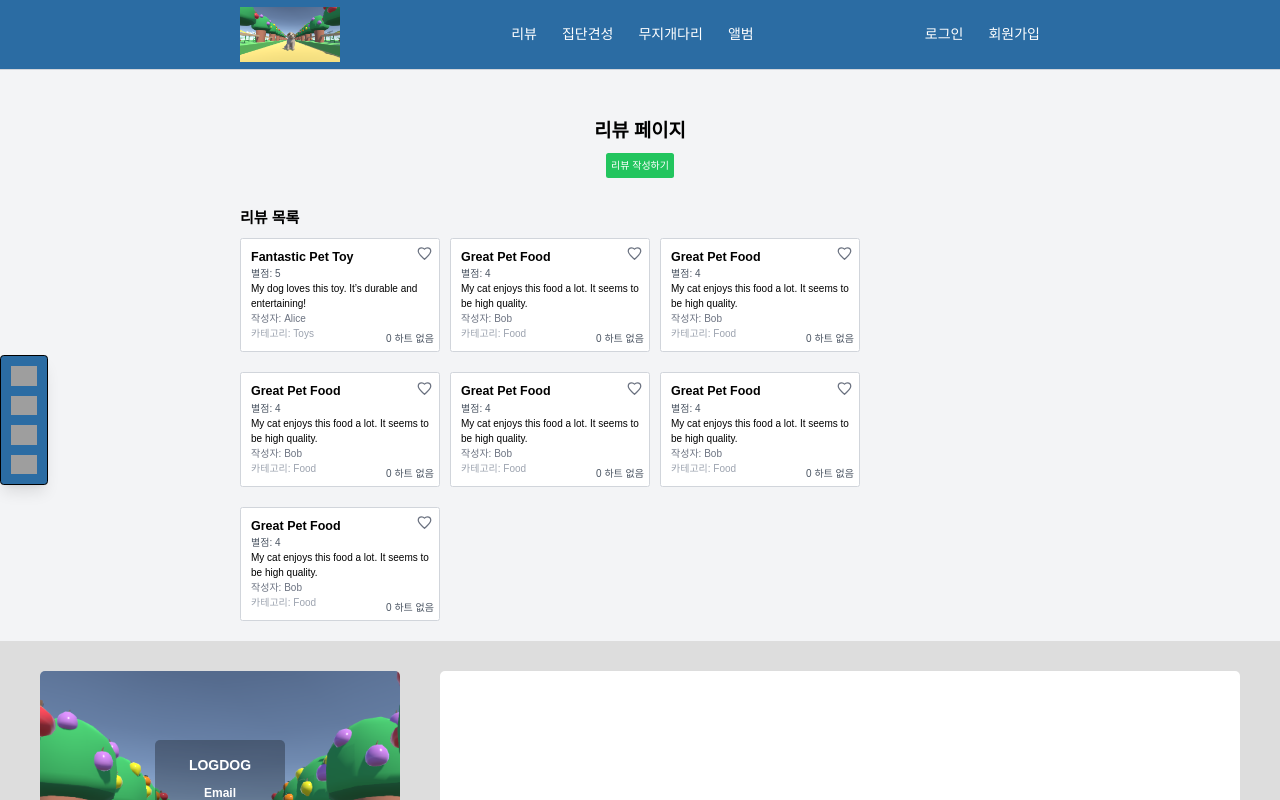
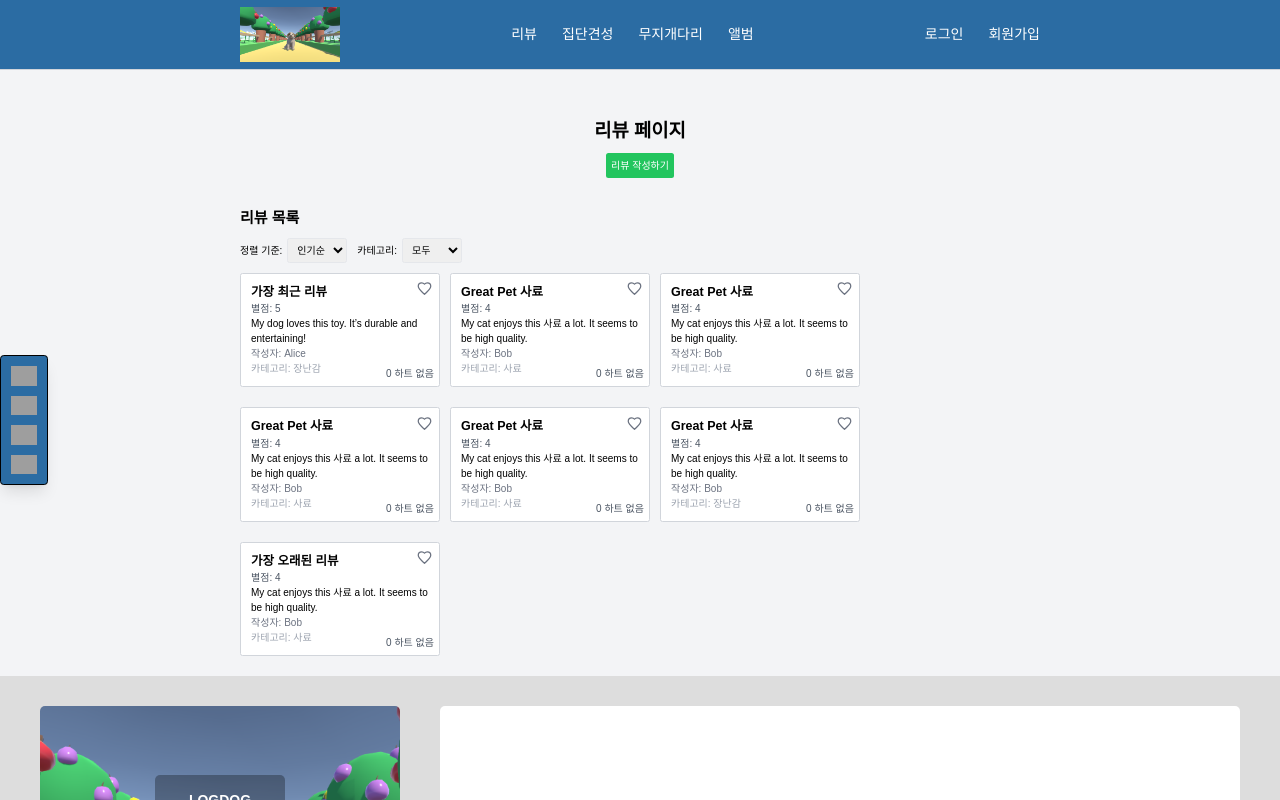
Before and after one commit to eqypo9/logdog, a Next.js app: page /reviews in a window 1280 px wide. Shown: the top 800 px of the page. Built offline with nearby package versions, Linux system fonts and the light colour scheme; grey boxes are pictures that could not be loaded; a web font is replaced by a local one.

Commit message:
feat: Sorting reviews by popularity, createdAt, category

```diff
--- a/src/pages/reviews/index.tsx
+++ b/src/pages/reviews/index.tsx
@@ -14,6 +14,8 @@ const Reviews: React.FC = () => {
       return acc;
     }, {} as Record<string, number>)
   );
+  const [sortCriteria, setSortCriteria] = useState<string>('popularity');
+  const [categoryFilter, setCategoryFilter] = useState<string>('all');
 
   const handleReviewClick = (review: any) => {
     setSelectedReview(review);
@@ -43,6 +45,22 @@ const Reviews: React.FC = () => {
     });
   };
 
+  const filteredReviews = mockReview.filter(review =>
+    categoryFilter === 'all' || review.category === categoryFilter
+  );
+
+  const sortedReviews = filteredReviews
+    .sort((a, b) => {
+      switch (sortCriteria) {
+        case 'popularity':
+          return (reviewLikes[b._id] || 0) - (reviewLikes[a._id] || 0);
+        case 'latest':
+          return new Date(b.createdAt).getTime() - new Date(a.createdAt).getTime();
+        default:
+          return 0;
+      }
+    });
+
   return (
     <div className='flex flex-col items-center p-4 bg-gray-100 mt-[7rem]'>
       <h1 className='text-3xl font-bold mt-[4rem] mb-4'>리뷰 페이지</h1>
@@ -55,9 +73,33 @@ const Reviews: React.FC = () => {
 
       <div className='w-full max-w-7xl mt-8'>
         <h2 className='text-2xl font-semibold mb-4'>리뷰 목록</h2>
-        {mockReview.length > 0 ? (
+
+        <div className='mb-4'>
+          <label className='mr-2'>정렬 기준:</label>
+          <select
+            value={sortCriteria}
+            onChange={(e) => setSortCriteria(e.target.value)}
+            className='p-2 border rounded'
+          >
+            <option value='popularity'>인기순</option>
+            <option value='latest'>최신순</option>
+          </select>
+
+          <label className='ml-4 mr-2'>카테고리:</label>
+          <select
+            value={categoryFilter}
+            onChange={(e) => setCategoryFilter(e.target.value)}
+            className='p-2 border rounded'
+          >
+            <option value='all'>모두</option>
+            <option value='사료'>사료</option>
+            <option value='장난감'>장난감</option>
+          </select>
+        </div>
+
+        {sortedReviews.length > 0 ? (
           <div className='flex flex-wrap gap-4'>
-            {mockReview.map((review) => (
+            {sortedReviews.map((review) => (
               <ReviewCard
                 key={review._id}
                 review={review}
--- a/src/pages/reviews/mockReview.ts
+++ b/src/pages/reviews/mockReview.ts
@@ -1,73 +1,73 @@
 const mockReview = [
   {
     _id: '1',
-    title: 'Fantastic Pet Toy',
+    title: '가장 최근 리뷰',
     rating: 5,
     content: 'My dog loves this toy. It’s durable and entertaining!',
     author: 'Alice',
-    category: 'Toys',
+    category: '장난감',
     image: '', // 추가된 이미지 필드
-    createdAt: new Date(),
+    createdAt: new Date('2024-09-10T12:00:00Z'), // 최근 날짜
   },
   {
     _id: '2',
-    title: 'Great Pet Food',
+    title: 'Great Pet 사료',
     rating: 4,
-    content: 'My cat enjoys this food a lot. It seems to be high quality.',
+    content: 'My cat enjoys this 사료 a lot. It seems to be high quality.',
     author: 'Bob',
-    category: 'Food',
+    category: '사료',
     image: '', // 추가된 이미지 필드
-    createdAt: new Date(),
+    createdAt: new Date('2024-09-09T12:00:00Z'), // 이전 날짜
   },
   {
-    _id: '2',
-    title: 'Great Pet Food',
+    _id: '3',
+    title: 'Great Pet 사료',
     rating: 4,
-    content: 'My cat enjoys this food a lot. It seems to be high quality.',
+    content: 'My cat enjoys this 사료 a lot. It seems to be high quality.',
     author: 'Bob',
-    category: 'Food',
+    category: '사료',
     image: '', // 추가된 이미지 필드
-    createdAt: new Date(),
+    createdAt: new Date('2024-09-08T12:00:00Z'), // 이전 날짜
   },
   {
-    _id: '2',
-    title: 'Great Pet Food',
+    _id: '4',
+    title: 'Great Pet 사료',
     rating: 4,
-    content: 'My cat enjoys this food a lot. It seems to be high quality.',
+    content: 'My cat enjoys this 사료 a lot. It seems to be high quality.',
     author: 'Bob',
-    category: 'Food',
+    category: '사료',
     image: '', // 추가된 이미지 필드
-    createdAt: new Date(),
+    createdAt: new Date('2024-09-07T12:00:00Z'), // 이전 날짜
   },
   {
-    _id: '2',
-    title: 'Great Pet Food',
+    _id: '5',
+    title: 'Great Pet 사료',
     rating: 4,
-    content: 'My cat enjoys this food a lot. It seems to be high quality.',
+    content: 'My cat enjoys this 사료 a lot. It seems to be high quality.',
     author: 'Bob',
-    category: 'Food',
+    category: '사료',
     image: '', // 추가된 이미지 필드
-    createdAt: new Date(),
+    createdAt: new Date('2024-09-06T12:00:00Z'), // 이전 날짜
   },
   {
-    _id: '2',
-    title: 'Great Pet Food',
+    _id: '6',
+    title: 'Great Pet 사료',
     rating: 4,
-    content: 'My cat enjoys this food a lot. It seems to be high quality.',
+    content: 'My cat enjoys this 사료 a lot. It seems to be high quality.',
     author: 'Bob',
-    category: 'Food',
+    category: '장난감',
     image: '', // 추가된 이미지 필드
-    createdAt: new Date(),
+    createdAt: new Date('2024-09-05T12:00:00Z'), // 이전 날짜
   },
   {
-    _id: '2',
-    title: 'Great Pet Food',
+    _id: '7',
+    title: '가장 오래된 리뷰',
     rating: 4,
-    content: 'My cat enjoys this food a lot. It seems to be high quality.',
+    content: 'My cat enjoys this 사료 a lot. It seems to be high quality.',
     author: 'Bob',
-    category: 'Food',
+    category: '사료',
     image: '', // 추가된 이미지 필드
-    createdAt: new Date(),
+    createdAt: new Date('2024-09-04T12:00:00Z'), // 가장 오래된 날짜
   },
 ];
 
```
